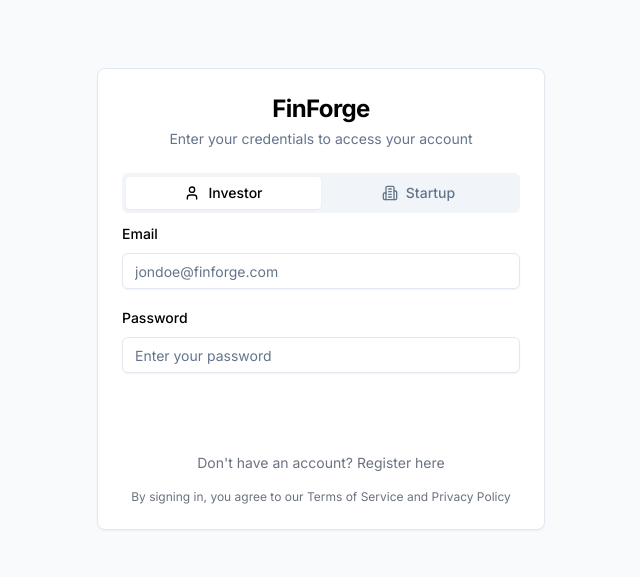
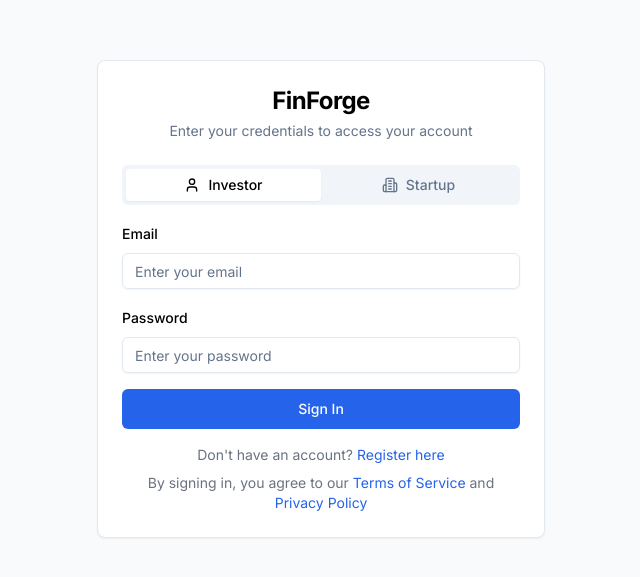
Before and after one commit to KatyayaniPande/finforge, a Next.js app: page /login in a window 1280 px wide. Shown: the part 101-678 px from the top of the page, without its empty margins (319-959 px from the left). Built offline with nearby package versions, Linux system fonts and the light colour scheme.

Commit message:
login page update

```diff
--- a/app/login/page.tsx
+++ b/app/login/page.tsx
@@ -3,10 +3,10 @@
 import { useState } from 'react';
 import { useRouter } from 'next/navigation';
 import { useAuth } from '@/lib/auth-context';
-import { Card, CardContent, CardDescription, CardFooter, CardHeader, CardTitle } from '@/components/ui/card';
 import { Button } from '@/components/ui/button';
 import { Input } from '@/components/ui/input';
 import { Label } from '@/components/ui/label';
+import { Card, CardContent, CardDescription, CardHeader, CardTitle } from '@/components/ui/card';
 import { Tabs, TabsContent, TabsList, TabsTrigger } from '@/components/ui/tabs';
 import { Building2, User } from 'lucide-react';
 import { toast } from 'sonner';
@@ -26,21 +26,18 @@ const MOCK_USERS = {
 };
 
 export default function LoginPage() {
-  const router = useRouter();
-  const { login } = useAuth();
-  const [isLoading, setIsLoading] = useState(false);
-  const [error, setError] = useState('');
   const [email, setEmail] = useState('');
   const [password, setPassword] = useState('');
+  const [isLoading, setIsLoading] = useState(false);
+  const { login } = useAuth();
+  const router = useRouter();
 
   const handleSubmit = async (e: React.FormEvent) => {
     e.preventDefault();
     setIsLoading(true);
-    setError('');
 
     try {
       await login(email, password);
-      // Login function now handles the redirection
     } catch (error) {
       console.error('Login failed:', error);
       toast.error('Login failed. Please check your credentials.');
@@ -50,7 +47,7 @@ export default function LoginPage() {
   };
 
   return (
-    <div className="min-h-screen flex items-center justify-center bg-gray-50 py-12 px-4 sm:px-6 lg:px-8">
+    <div className="min-h-screen flex items-center justify-center bg-gray-50 p-4">
       <Card className="w-full max-w-md">
         <CardHeader className="space-y-1">
           <CardTitle className="text-2xl font-bold text-center">FinForge</CardTitle>
@@ -59,8 +56,8 @@ export default function LoginPage() {
           </CardDescription>
         </CardHeader>
         <CardContent>
-          <Tabs defaultValue="investor" className="w-full">
-            <TabsList className="grid w-full grid-cols-2">
+          <Tabs defaultValue="investor" className="space-y-4">
+            <TabsList className="grid grid-cols-2">
               <TabsTrigger value="investor" className="flex items-center gap-2">
                 <User className="h-4 w-4" />
                 Investor
@@ -74,22 +71,20 @@ export default function LoginPage() {
             <TabsContent value="investor">
               <form onSubmit={handleSubmit} className="space-y-4">
                 <div className="space-y-2">
-                  <Label htmlFor="investor-email">Email</Label>
+                  <Label htmlFor="email">Email</Label>
                   <Input
-                    id="investor-email"
-                    name="email"
+                    id="email"
                     type="email"
-                    placeholder="jondoe@finforge.com"
+                    placeholder="Enter your email"
                     value={email}
                     onChange={(e) => setEmail(e.target.value)}
                     required
                   />
                 </div>
                 <div className="space-y-2">
-                  <Label htmlFor="investor-password">Password</Label>
+                  <Label htmlFor="password">Password</Label>
                   <Input
-                    id="investor-password"
-                    name="password"
+                    id="password"
                     type="password"
                     placeholder="Enter your password"
                     value={password}
@@ -97,13 +92,12 @@ export default function LoginPage() {
                     required
                   />
                 </div>
-                {error && (
-                  <div className="text-sm text-red-500">
-                    {error}
-                  </div>
-                )}
-                <Button type="submit" className="w-full" disabled={isLoading}>
-                  {isLoading ? 'Signing in...' : 'Sign in as Investor'}
+                <Button
+                  type="submit"
+                  className="w-full bg-blue-600 hover:bg-blue-700 text-white"
+                  disabled={isLoading}
+                >
+                  {isLoading ? 'Signing in...' : 'Sign In'}
                 </Button>
               </form>
             </TabsContent>
@@ -111,22 +105,20 @@ export default function LoginPage() {
             <TabsContent value="startup">
               <form onSubmit={handleSubmit} className="space-y-4">
                 <div className="space-y-2">
-                  <Label htmlFor="startup-email">Email</Label>
+                  <Label htmlFor="email">Email</Label>
                   <Input
-                    id="startup-email"
-                    name="email"
+                    id="email"
                     type="email"
-                    placeholder="neuralkey@startup.com"
+                    placeholder="Enter your email"
                     value={email}
                     onChange={(e) => setEmail(e.target.value)}
                     required
                   />
                 </div>
                 <div className="space-y-2">
-                  <Label htmlFor="startup-password">Password</Label>
+                  <Label htmlFor="password">Password</Label>
                   <Input
-                    id="startup-password"
-                    name="password"
+                    id="password"
                     type="password"
                     placeholder="Enter your password"
                     value={password}
@@ -134,36 +126,27 @@ export default function LoginPage() {
                     required
                   />
                 </div>
-                {error && (
-                  <div className="text-sm text-red-500">
-                    {error}
-                  </div>
-                )}
-                <Button type="submit" className="w-full" disabled={isLoading}>
-                  {isLoading ? 'Signing in...' : 'Sign in as Startup'}
+                <Button
+                  type="submit"
+                  className="w-full bg-blue-600 hover:bg-blue-700 text-white"
+                  disabled={isLoading}
+                >
+                  {isLoading ? 'Signing in...' : 'Sign In'}
                 </Button>
               </form>
             </TabsContent>
           </Tabs>
+
+          <div className="mt-4 text-center text-sm text-gray-500">
+            <p>Don't have an account? <a href="/register" className="text-blue-600 hover:underline">Register here</a></p>
+            <p className="mt-2">
+              By signing in, you agree to our{' '}
+              <a href="/terms" className="text-blue-600 hover:underline">Terms of Service</a>
+              {' '}and{' '}
+              <a href="/privacy" className="text-blue-600 hover:underline">Privacy Policy</a>
+            </p>
+          </div>
         </CardContent>
-        <CardFooter className="flex flex-col space-y-4">
-          <div className="text-sm text-center text-gray-500">
-            Don't have an account?{' '}
-            <Button variant="link" className="p-0 h-auto font-normal" onClick={() => router.push('/register')}>
-              Register here
-            </Button>
-          </div>
-          <div className="text-xs text-center text-gray-500">
-            By signing in, you agree to our{' '}
-            <Button variant="link" className="p-0 h-auto text-xs font-normal" onClick={() => router.push('/terms')}>
-              Terms of Service
-            </Button>
-            {' '}and{' '}
-            <Button variant="link" className="p-0 h-auto text-xs font-normal" onClick={() => router.push('/privacy')}>
-              Privacy Policy
-            </Button>
-          </div>
-        </CardFooter>
       </Card>
     </div>
   );
```
